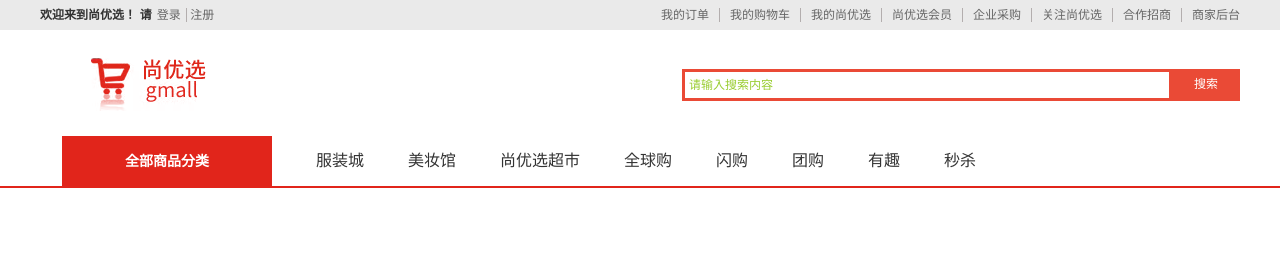
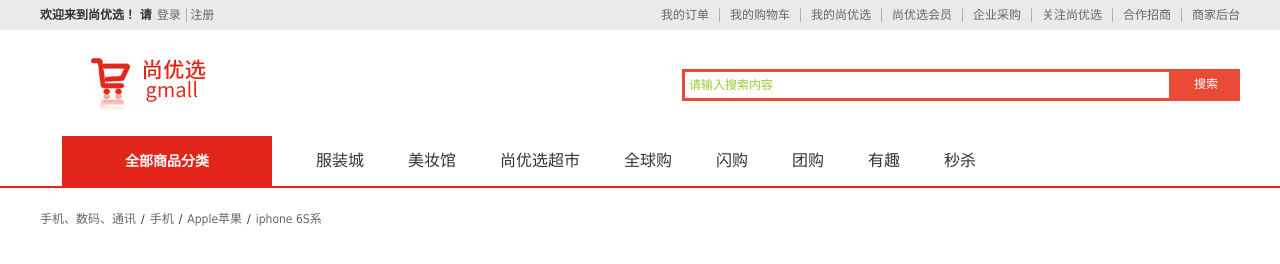
Before and after one commit to Dongjgg/shangyouxuan-front, a plain HTML site: page shangyouxuan-front/index.html in a window 1280 px wide. Drawn offline with Linux system fonts and the light colour scheme.

Commit message:
“2023年8月12日，尚优选PC端-路径导航布局”

```diff
--- a/shangyouxuan-front/css/index.less
+++ b/shangyouxuan-front/css/index.less
@@ -119,24 +119,27 @@
     //头部结束
 
     //分类导航开始
-    #navWrap{
+    #navWrap {
         border-bottom: 2px solid #e1251b;
+
         //版心元素
-       .navWrapMain{
-          width: 1200px;
-          margin: 0 auto;
-          .clearfix();
-            a{
+        .navWrapMain {
+            width: 1200px;
+            margin: 0 auto;
+            .clearfix();
+
+            a {
                 margin: 0 22px;
                 font-size: 16px;
-                color:#333;
+                color: #333;
                 float: left;
                 line-height: 50px;
-                &:first-child{
+
+                &:first-child {
                     width: 210px;
                     height: 50px;
                     background: #e1251b;
-                    color:#fff;
+                    color: #fff;
                     font-size: 14px;
                     font-weight: bold;
                     float: left;
@@ -144,11 +147,31 @@
                     line-height: 50px;
                 }
             }
-       }
+        }
     }
 
+    //分类导航结束
 
+    //内容区域开始
+    #content{
+        //版心元素
+        .contentMain{
+            width: 1200px;
+            margin: 15px auto 0 auto;
+            //路径导航
+            #navPath{
+                padding: 9px 15px 9px 0;
+                font-size: 0px;
+                a{
+                    font-size: 12px;
+                }
+                i{
+                    padding: 0 5px;
+                    font-size: 12px;
+                }
+            }
+        }
+    }
 
-
-    //分类导航结束
+    //内容区域结束
 }
--- a/shangyouxuan-front/index.html
+++ b/shangyouxuan-front/index.html
@@ -76,6 +76,25 @@
             </div>
         </div>
         <!--分类导航结束-->
+
+        <!--内容区域开始-->
+        <div id="content">
+            <!--版心元素-->
+            <div class="contentMain">
+                <!--路径导航-->
+                <div id="navPath">
+                     <a href="javascript:;">手机、数码、通讯</a>
+                     <i>/</i>
+                     <a href="javascript:;">手机</a>
+                     <i>/</i>
+                     <a href="javascript:;">Apple苹果</a>
+                     <i>/</i>
+                     <a>iphone 6S系</a>
+                </div>
+            </div>
+        </div>
+        <!--内容区域结束-->
+
     </div>
 </body>
 
```
Also changed, not shown: shangyouxuan-front/css/index.css.
